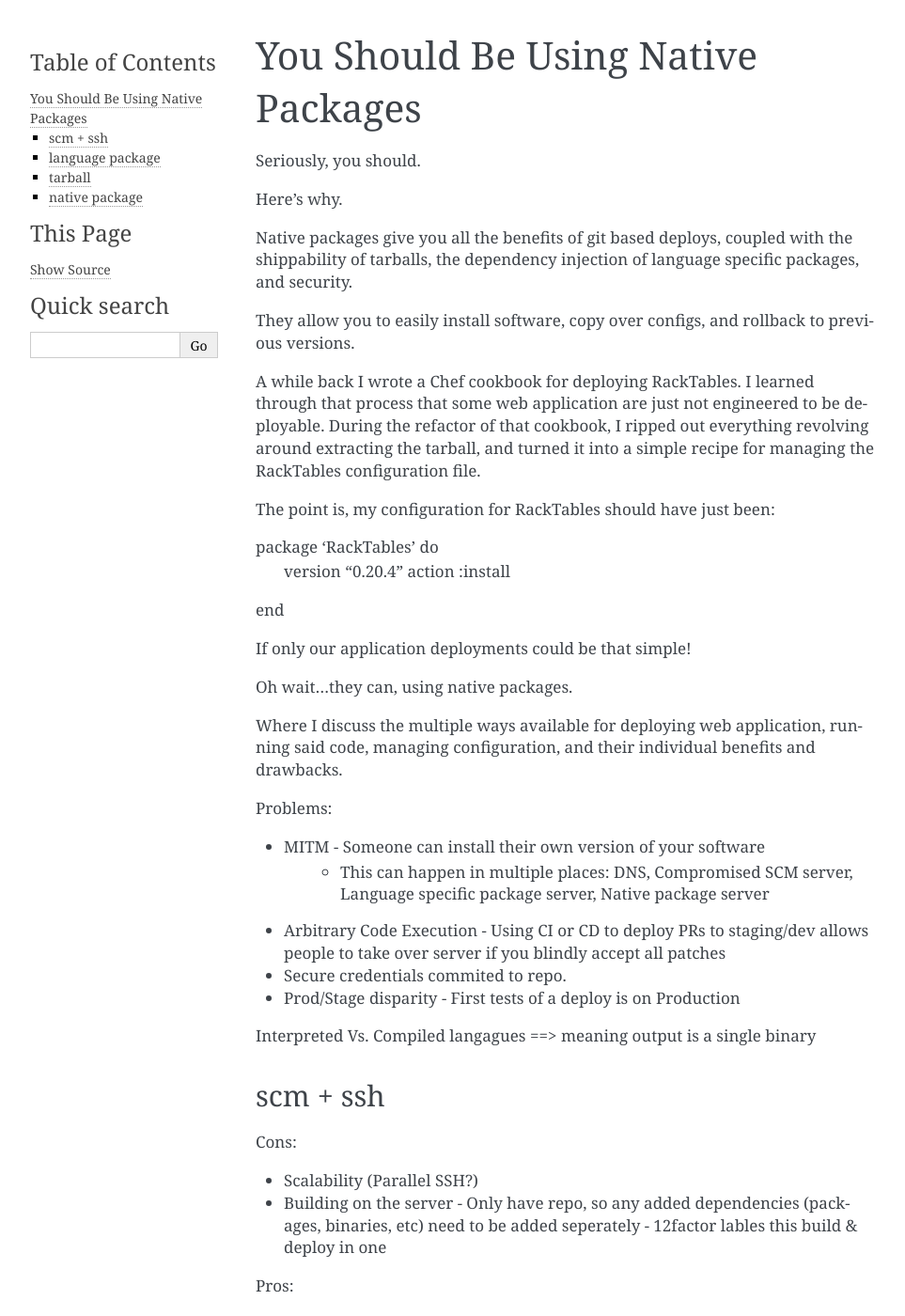
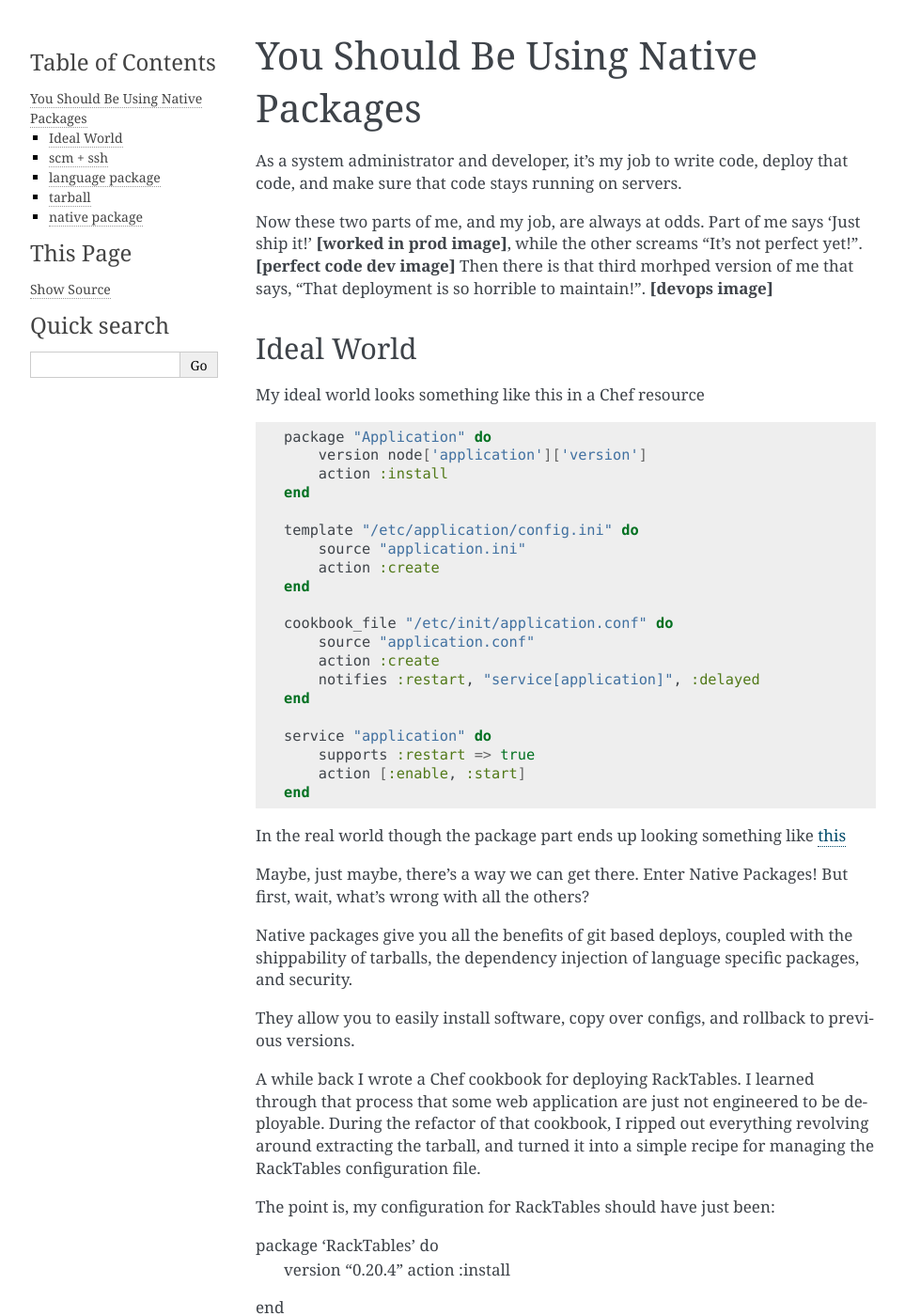
Before and after one commit to bramwelt/website, a Sphinx documentation site: the page built from source/deployment-strategies.rst, in a window 1280 px wide and 1400 px high. Shown: the whole window at 94% size, without its empty margins (148-1111 px from the left). Built offline with Sphinx 7.4.7, drawn with Linux system fonts in a browser that asks for light colours.

Commit message:
Deployments: My ideal world

```diff
--- a/source/deployment-strategies.rst
+++ b/source/deployment-strategies.rst
@@ -1,11 +1,49 @@
 You Should Be Using Native Packages
 ===================================
 
+As a system administrator and developer, it's my job to write code,
+deploy that code, and make sure that code stays running on servers.
 
-Seriously, you should.
+Now these two parts of me, and my job, are always at odds. Part of me
+says 'Just ship it!' **[worked in prod image]**, while the other screams
+"It's not perfect yet!". **[perfect code dev image]**  Then there is
+that third morhped version of me that says, "That deployment is so
+horrible to maintain!". **[devops image]**
+
+Ideal World
+-----------
+
+My ideal world looks something like this in a Chef resource
+
+.. code-block:: ruby
+
+    package "Application" do
+        version node['application']['version']
+        action :install
+    end
+
+    template "/etc/application/config.ini" do
+        source "application.ini"
+        action :create
+    end
+
+    cookbook_file "/etc/init/application.conf" do
+        source "application.conf"
+        action :create
+        notifies :restart, "service[application]", :delayed
+    end
+
+    service "application" do
+        supports :restart => true
+        action [:enable, :start]
+    end
 
 
-Here's why.
+In the real world though the package part ends up looking something like `this <https://github.com/osuosl-cookbooks/racktables/blob/v0.3.3/recipes/source.rb>`_
+
+Maybe, just maybe, there's a way we can get there.  Enter Native
+Packages! But first, wait, what's wrong with all the others?
+
 
 
 Native packages give you all the benefits of git based deploys, coupled
```
